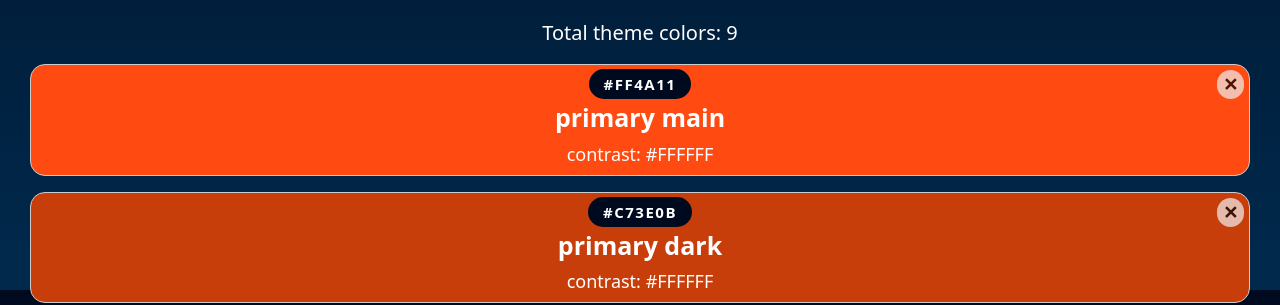
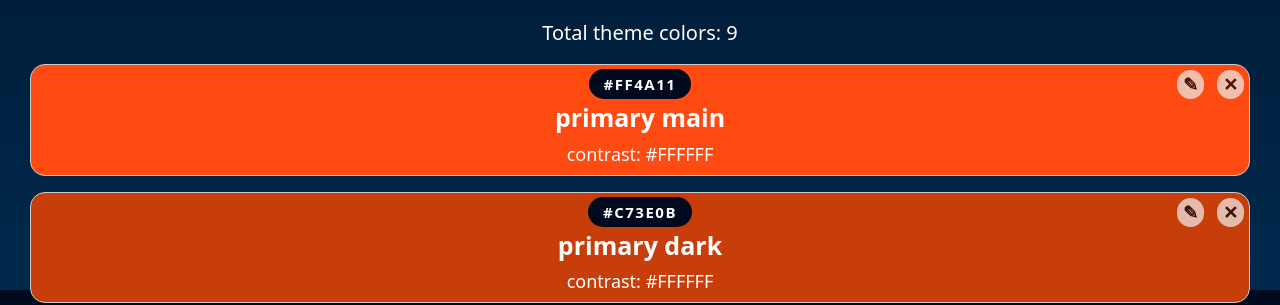
Before and after one commit to uxbyweng/hexachrome, a React (Vite) app: page / in a window 1280 px wide. Shown: the part 510-815 px from the top of the page. Built offline with nearby package versions, Linux system fonts and the light colour scheme.

Commit message:
add edit button to each color card

```diff
--- a/src/Components/Color/Color.css
+++ b/src/Components/Color/Color.css
@@ -53,13 +53,23 @@
     cursor: pointer;
     opacity: 1;
 }
+
+.btn--edit {
+    position: absolute;
+    font-weight: 700;
+    opacity: 0.7;
+    top: 0;
+    right: 40px;
+}
+.btn--edit:hover {
+    cursor: pointer;
+    opacity: 1;
+}
+
 .btn--delete {
     background-color: red;
     color: white;
     padding: 5px 15px;
-}
-.btn--delete:hover {
-    cursor: pointer;
 }
 .btn--cancel {
     background-color: rgb(177, 177, 177);
--- a/src/Components/Color/Color.jsx
+++ b/src/Components/Color/Color.jsx
@@ -27,6 +27,9 @@ export default function Color({ color, onColorDelete, id }) {
                 <p className="color__contrast" style={{ color: color.contrastText }}>
                     contrast: {color.contrastText}
                 </p>
+                <button type="button" className="btn btn--edit">
+                    ✎
+                </button>
                 <button type="button" className="btn btn--cross" onClick={() => setIsOpen(true)} aria-label={`Delete color ${color.hex}`}>
                     ✕
                 </button>
```
